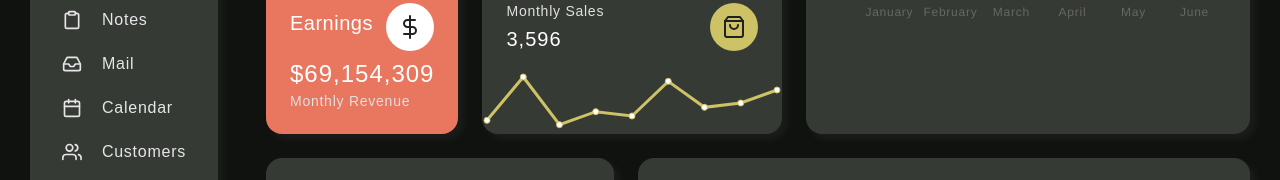
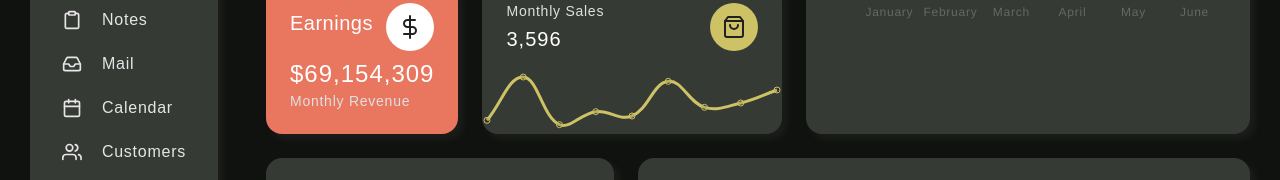
Before and after one commit to sweeetlatte/dashboard, a React (Create React App) app: page / in a window 1280 px wide. Shown: the part 398-578 px from the top of the page. Built offline with nearby package versions, Linux system fonts and the light colour scheme.

Commit message:
[style][monthly sales] curve chart line

```diff
--- a/src/components/MonthlySales/index.tsx
+++ b/src/components/MonthlySales/index.tsx
@@ -36,6 +36,11 @@ const options = {
       display: false,
     },
   },
+  elements: {
+    line: {
+      tension: 0.4,
+    },
+  },
 };
 
 const labels = [
@@ -57,7 +62,6 @@ const data = {
       label: 'Dataset 1',
       data: [2, 12, 1, 4, 3, 11, 5, 6, 9],
       borderColor: '#cec266',
-      backgroundColor: 'white',
     },
   ],
 };
```
